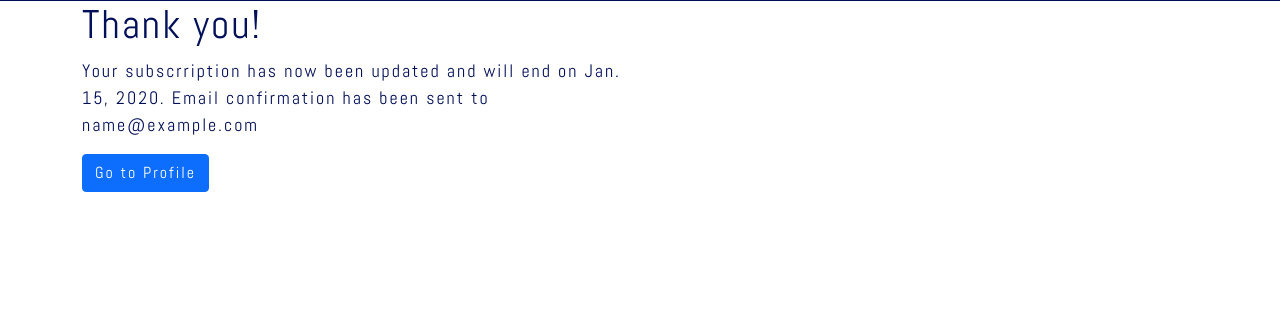
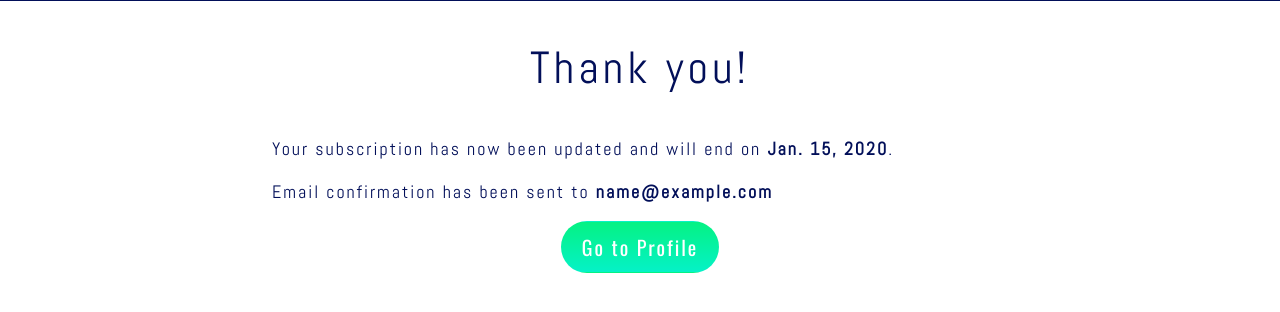
Before and after one commit to R-Prince/counter_ms4, a Django app: page /subscription/checkout_success/ in a window 1280 px wide. Shown: the part 58-370 px from the top of the page. Run offline with Django 3.2, Linux system fonts and the light colour scheme; a user stored in the database is signed in; tables that the repository leaves empty hold one stand-in row (values such as "Sample post"); some libraries are stand-ins or nearby versions.

Commit message:
Style checkout success template

```diff
--- a/subscriptions/templates/subscription/checkout_success.html
+++ b/subscriptions/templates/subscription/checkout_success.html
@@ -5,17 +5,19 @@
     <link rel="stylesheet" href="{% static 'subscription/css/style.css' %}">
 {% endblock %}
 
+{% block page_header %}
+    <h1 class="d-flex justify-content-center page-header">Thank you!</h1>
+{% endblock %}
+
 {% block content %}
     <div class="container">
         <div class="row">
-            <div class="col-12">
-                <h1>Thank you!</h1>
+            <div class="col-12 col-md-8 offset-md-2">
+                <p>Your subscription has now been updated and will end on <span class="fw-bold">{{subscription.end_date}}</span>.</p>
+                <p>Email confirmation has been sent to <span class="fw-bold">{{profile.email}}</span></p>
             </div>
-        </div>
-        <div class="row">
-            <div class="col-12 col-md-6">
-                <p>Your subscrription has now been updated and will end on {{subscription.end_date}}. Email confirmation has been sent to {{profile.email}}</p>
-                <a href="{% url 'profile' %}" class="btn btn-primary">Go to Profile</a>
+            <div class="d-flex justify-content-center">
+                <a href="{% url 'profile' %}" class="btn green-btn btn-lg">Go to Profile</a>
             </div>
         </div>
     </div>
```
